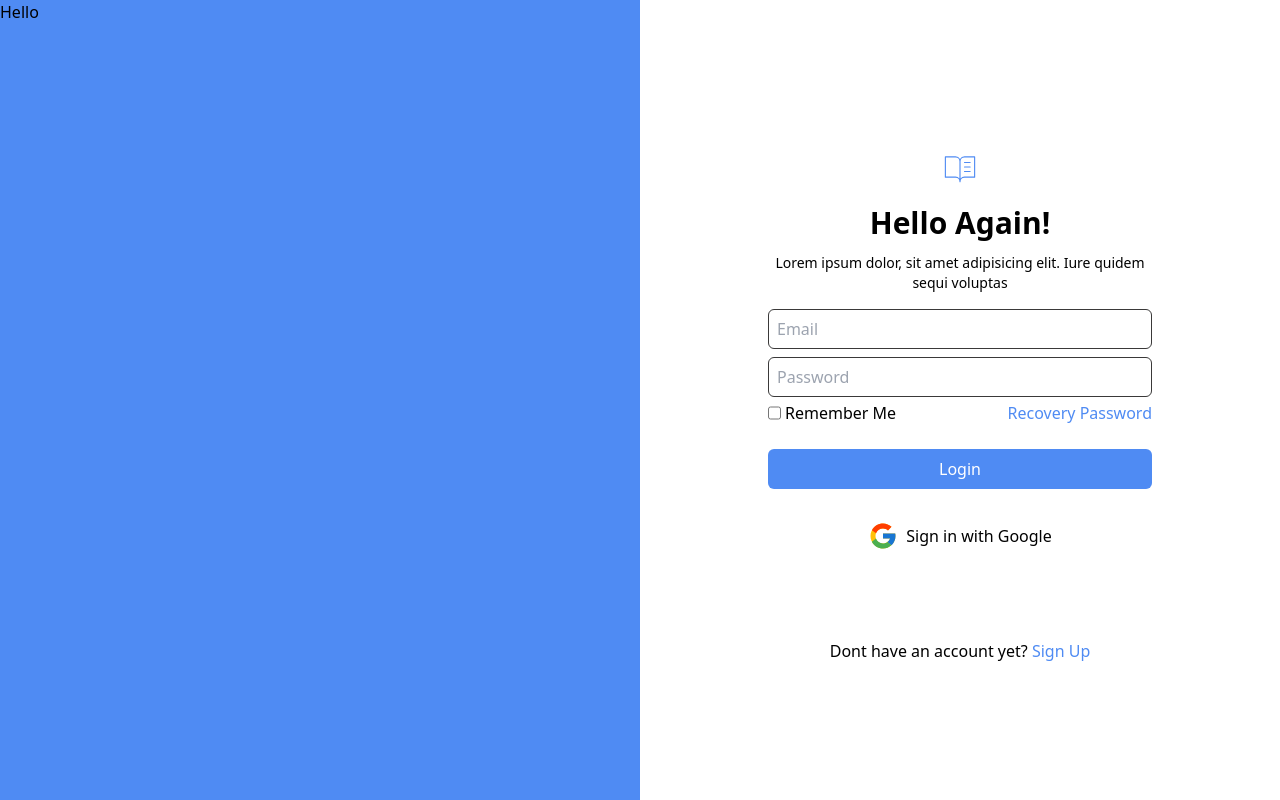
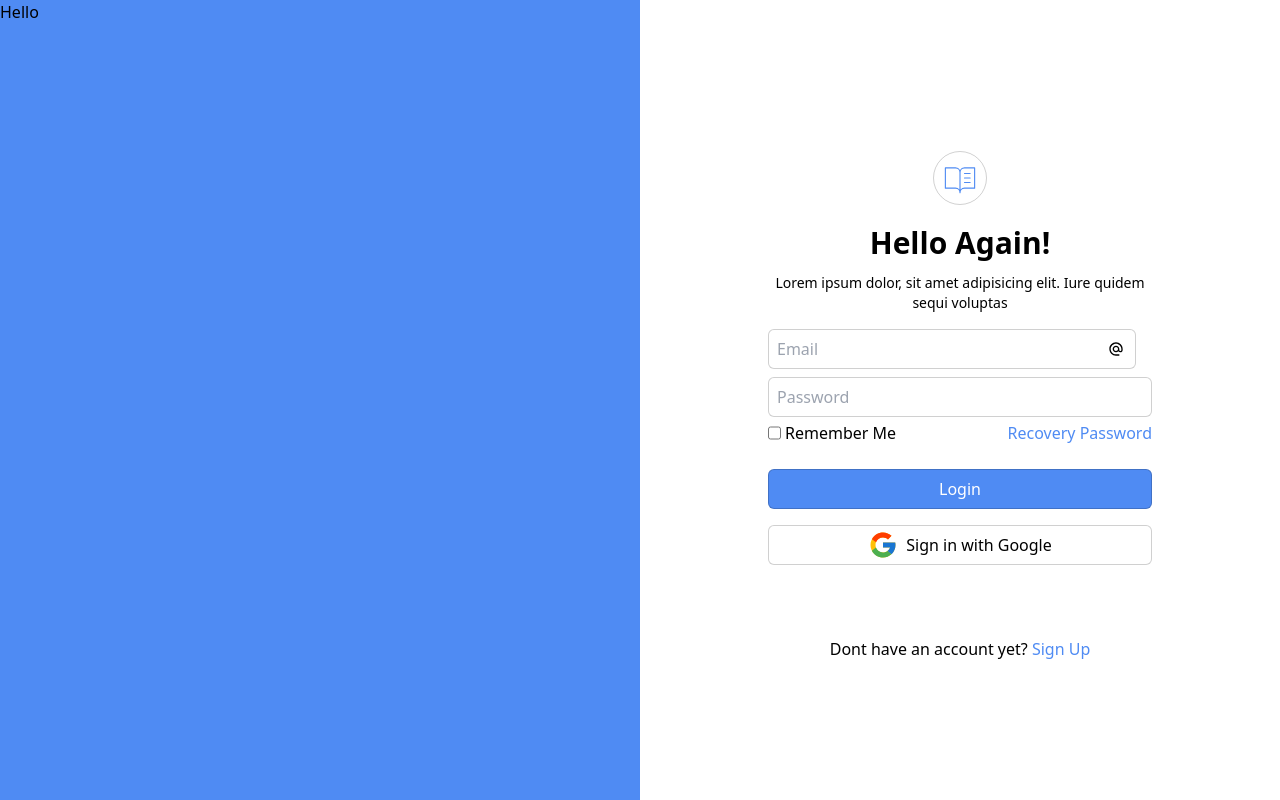
Before and after one commit to destinybravos/school-mgt, a React (Vite) app: page /login in a window 1280 px wide. Built offline with nearby package versions, Linux system fonts and the light colour scheme.

Commit message:
LOGIN PAGE

```diff
--- a/package.json
+++ b/package.json
@@ -10,6 +10,7 @@
     "preview": "vite preview"
   },
   "dependencies": {
+    "@headlessui/react": "^2.1.1",
     "axios": "^1.7.2",
     "moment": "^2.30.1",
     "react": "^18.3.1",
--- a/src/pages/auth/Login.jsx
+++ b/src/pages/auth/Login.jsx
@@ -3,14 +3,17 @@ import Button from "../../components/utils/Button"
 import { PiBookOpenTextThin } from "react-icons/pi"
 import { Link } from "react-router-dom"
 import { FcGoogle } from "react-icons/fc"
+import { MdAlternateEmail } from "react-icons/md";
 // import Register from "./Register"
 // import ForgotPassword from "./ForgotPassword"
 
 const Login = () => {
   return (
     <section className="flex flex-col text-center" >
-        <div className="text-4xl text-primary flex justify-center pt-3 pb-2">
-          <Link to="/" className="" > <PiBookOpenTextThin /></Link>
+        <div className="text-4xl text-primary flex justify-center pt-3 pb-2 ">
+          <div className="py-2 px-2 rounded-full border border-[#0000002f]">
+            <Link to="/" className="" > <PiBookOpenTextThin /></Link>
+          </div>
         </div>
         <div>
           <h1 className="text-3xl font-bold font-sans py-3">Hello Again!</h1>
@@ -18,11 +21,14 @@ const Login = () => {
             Iure quidem  sequi voluptas
           </h6>
         </div>
-        <div className="pt-2">
-          <input type="Email" placeholder="Email"  className="w-full h-10 p-2 outline-none border rounded-md border-[#3a3939]" />
+        <div className="pt-2 flex items-center w-full">
+          <input type="Email" placeholder="Email"  className="w-full h-10 p-2 outline-none border rounded-md border-[#0000002f]"  required/>
+          <div className="relative right-7 cursor-pointer">
+            <MdAlternateEmail />
+          </div>
         </div>
         <div className="pt-2">
-          <input type="Password" placeholder="Password" className="w-full h-10 p-2 outline-none border rounded-md border-[#3a3939]" />
+          <input type="Password" placeholder="Password" className="w-full h-10 p-2 outline-none border rounded-md border-[#0000002f]" required />
         </div>
       <div className="flex justify-between py-1">
           <div className="flex gap-1">
@@ -34,12 +40,12 @@ const Login = () => {
           </div>
       </div>
       <div className="pt-5  ">
-        <Button className=" hover:bg-blue-800 h-10 w-full"> Login</Button>
+        <Button className=" hover:bg-blue-800 h-10 w-full border border-[#0000002f]"> Login</Button>
       </div>
-      <div className=" bg-white py-4 my-4 w-full">
+      <div className=" bg-white py-1 my-4 w-full border border-[#0000002f] h-10 rounded-md">
         <Link to="" className="flex justify-center items-center gap-2 hover:text-blue-800"><FcGoogle className="text-3xl" /> Sign in with Google </Link>
       </div>
-      <div className="pt-14">
+      <div className="md:pt-14">
            Dont have an account yet? <Link to="/register" className="text-primary hover:text-blue-800"> Sign Up</Link>
         </div>
     </section>
--- a/src/pages/auth/Register.jsx
+++ b/src/pages/auth/Register.jsx
@@ -7,7 +7,7 @@ const Register = () => {
 
 
         <Button className='bg-red-500' title="Hello Button">
-            Login Now
+            Register Now
         </Button>
     </div>
   )
```
Also changed, not shown: 1 other file (tests, documents, lock files or other folders).
